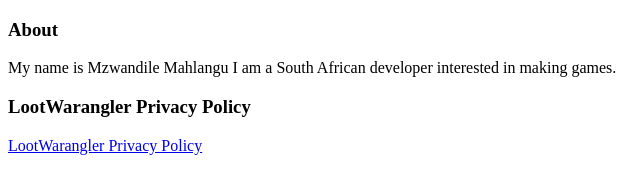
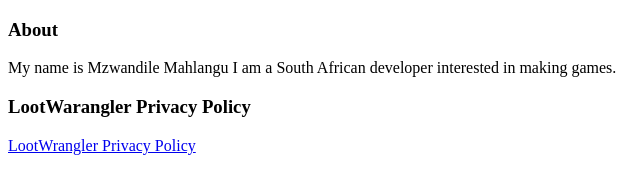
Before and after one commit to Bongwe/obomvuinteractive, a plain HTML site: page index.html in a window 1280 px wide. Shown: the full height of the page, 0-640 px from the left. Drawn offline with Linux system fonts and the light colour scheme.

Commit message:
updated links

```diff
--- a/index.html
+++ b/index.html
@@ -14,6 +14,7 @@
 				My name is Mzwandile Mahlangu I am a South African developer interested in making games.
 			</p>
 			<h3>LootWarangler Privacy Policy</h3>
-			<a href="lootwranglerPrivacyPolicy.html.html">LootWarangler Privacy Policy</a>
+			<a href="lootwranglerPrivacyPolicy.html">LootWrangler Privacy Policy</a>
+
     </body>
 </html>
```
